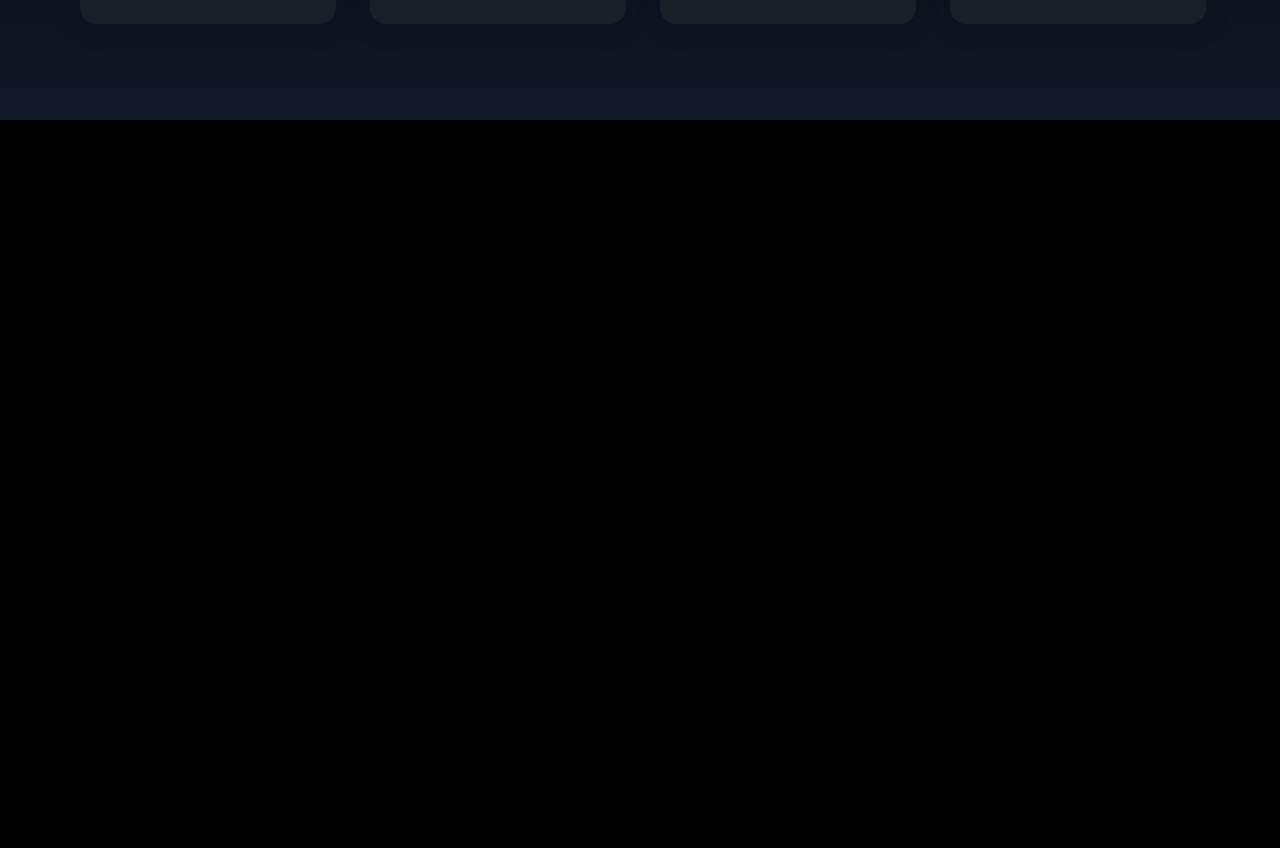
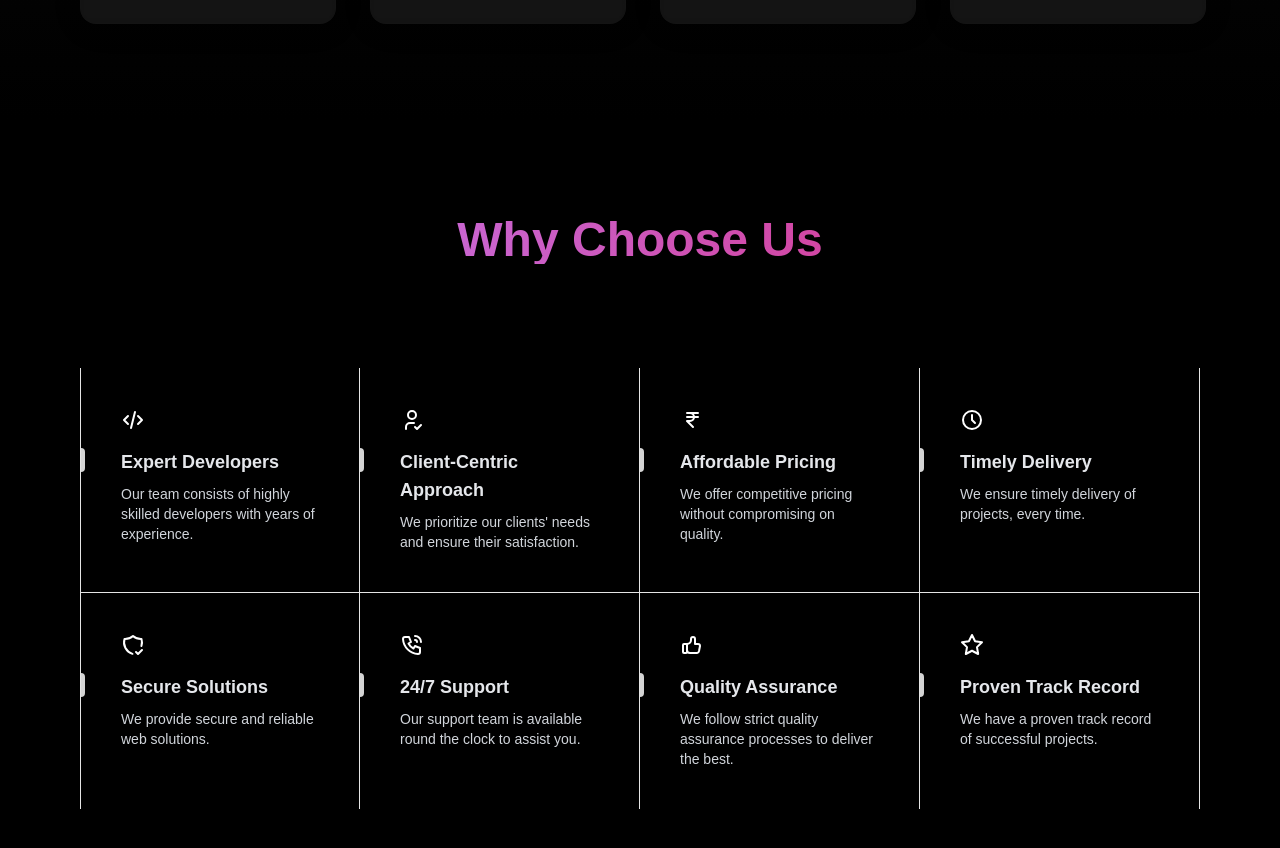
Before and after one commit to XcelB2B/design3, a Next.js app: page / in a window 1280 px wide. Shown: the part 1240-2088 px from the top of the page. Before the commit the page ends 1360 px from the top, so only its background shows below. Built offline with nearby package versions, Linux system fonts and the light colour scheme.

Commit message:
Refactor package dependencies and add new components

```diff
--- a/package.json
+++ b/package.json
@@ -10,8 +10,10 @@
   },
   "dependencies": {
     "@radix-ui/react-slot": "^1.1.0",
+    "@tabler/icons-react": "^3.17.0",
     "class-variance-authority": "^0.7.0",
     "clsx": "^2.1.1",
+    "cobe": "^0.6.3",
     "framer-motion": "^11.5.4",
     "lucide-react": "^0.441.0",
     "mini-svg-data-uri": "^1.4.4",
--- a/src/app/(pages)/page.js
+++ b/src/app/(pages)/page.js
@@ -1,11 +1,13 @@
 import HeroSection from "../_components/HeroSection";
 import ServicesSection from "../_components/ServiceCards";
+import { WhyChooseUs } from "../_components/WhyChooseUs";
 
 export default function Home() {
   return (
     <>
       <HeroSection />
       <ServicesSection />
+      <WhyChooseUs />
     </>
   );
 }
--- a/src/app/_components/ServiceCards.jsx
+++ b/src/app/_components/ServiceCards.jsx
@@ -63,7 +63,7 @@ const ServicesSection = () => {
   return (
     <section
       ref={ref}
-      className="py-20 md:py-24 bg-gradient-to-b from-black to-gray-900 relative overflow-hidden"
+      className="py-20 md:py-24 bg-gradient-to-t from-black to-neutral-950 relative overflow-hidden"
     >
       <div className="container mx-auto px-4 max-w-6xl relative z-10">
         <motion.h2
--- /dev/null
+++ b/src/app/_components/WhyChooseUs.jsx
@@ -0,0 +1,112 @@
+"use client";
+import { cn } from "@/lib/utils";
+import {
+  IconCode,
+  IconUserCheck,
+  IconCurrencyRupee,
+  IconClock,
+  IconShieldCheck,
+  IconPhoneCall,
+  IconThumbUp,
+  IconStar,
+} from "@tabler/icons-react";
+import { motion } from "framer-motion";
+
+export function WhyChooseUs() {
+  const features = [
+    {
+      title: "Expert Developers",
+      description:
+        "Our team consists of highly skilled developers with years of experience.",
+      icon: <IconCode />,
+    },
+    {
+      title: "Client-Centric Approach",
+      description:
+        "We prioritize our clients' needs and ensure their satisfaction.",
+      icon: <IconUserCheck />,
+    },
+    {
+      title: "Affordable Pricing",
+      description:
+        "We offer competitive pricing without compromising on quality.",
+      icon: <IconCurrencyRupee />,
+    },
+    {
+      title: "Timely Delivery",
+      description: "We ensure timely delivery of projects, every time.",
+      icon: <IconClock />,
+    },
+    {
+      title: "Secure Solutions",
+      description: "We provide secure and reliable web solutions.",
+      icon: <IconShieldCheck />,
+    },
+    {
+      title: "24/7 Support",
+      description:
+        "Our support team is available round the clock to assist you.",
+      icon: <IconPhoneCall />,
+    },
+    {
+      title: "Quality Assurance",
+      description:
+        "We follow strict quality assurance processes to deliver the best.",
+      icon: <IconThumbUp />,
+    },
+    {
+      title: "Proven Track Record",
+      description: "We have a proven track record of successful projects.",
+      icon: <IconStar />,
+    },
+  ];
+
+  return (
+    <section className="py-24 bg-gradient-to-b from-black-800 to-neutral-950 relative overflow-hidden">
+      <div className="container mx-auto px-4 max-w-6xl relative z-10">
+        <motion.h2
+          className="text-5xl font-extrabold text-center text-transparent bg-clip-text bg-gradient-to-r from-purple-400 to-pink-600 mb-16"
+          initial={{ opacity: 0, y: -20 }}
+          animate={{ opacity: 1, y: 0 }}
+          transition={{ duration: 0.5 }}
+        >
+          Why Choose Us
+        </motion.h2>
+        <div className="grid grid-cols-1 md:grid-cols-2 lg:grid-cols-4 relative z-10 py-10 max-w-6xl mx-auto">
+          {features.map((feature, index) => (
+            <Feature key={feature.title} {...feature} index={index} />
+          ))}
+        </div>
+      </div>
+    </section>
+  );
+}
+
+const Feature = ({ title, description, icon, index }) => {
+  return (
+    <div
+      className={cn(
+        "flex flex-col lg:border-r py-10 relative group/feature ",
+        (index === 0 || index === 4) && "lg:border-l",
+        index < 4 && "lg:border-b"
+      )}
+    >
+      {index < 4 && (
+        <div className="opacity-0 group-hover/feature:opacity-100 transition duration-200 absolute inset-0 h-full w-full bg-gradient-to-t from-purple-500/40  to-transparent pointer-events-none" />
+      )}
+      {index >= 4 && (
+        <div className="opacity-0 group-hover/feature:opacity-100 transition duration-200 absolute inset-0 h-full w-full bg-gradient-to-b from-purple-500/50  to-transparent pointer-events-none" />
+      )}
+      <div className="mb-4 relative z-10 px-10 text-white">{icon}</div>
+      <div className="text-lg font-bold mb-2 relative z-10 px-10">
+        <div className="absolute left-0 inset-y-0 h-6 group-hover/feature:h-8 w-1 rounded-tr-full rounded-br-full bg-neutral-300  group-hover/feature:bg-pink-500 transition-all duration-200 origin-center" />
+        <span className="group-hover/feature:translate-x-2 transition duration-200 inline-block text-gray-200">
+          {title}
+        </span>
+      </div>
+      <p className="text-sm text-gray-300  max-w-xs relative z-10 px-10">
+        {description}
+      </p>
+    </div>
+  );
+};
```
Also changed, not shown: 1 other file (tests, documents, lock files or other folders).
